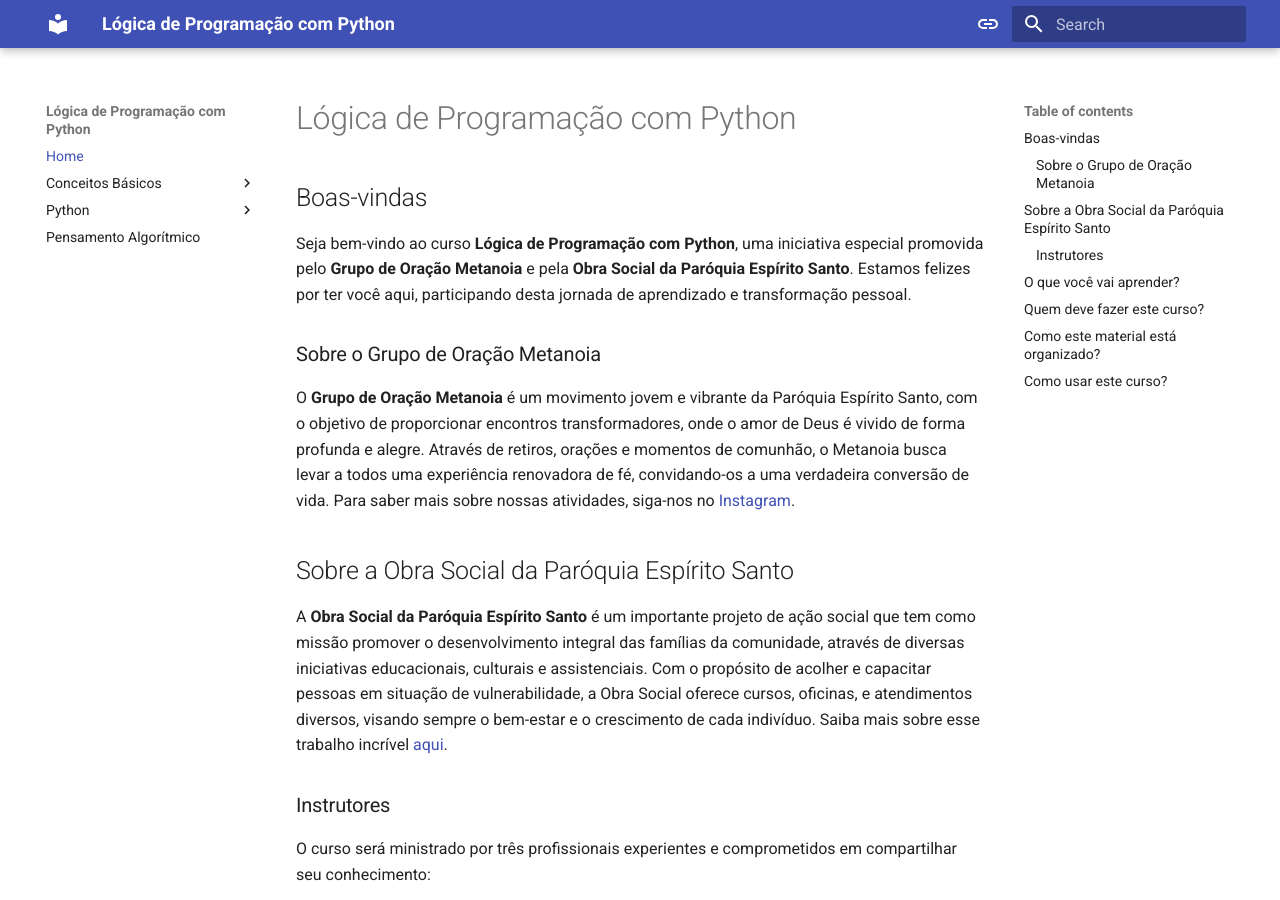
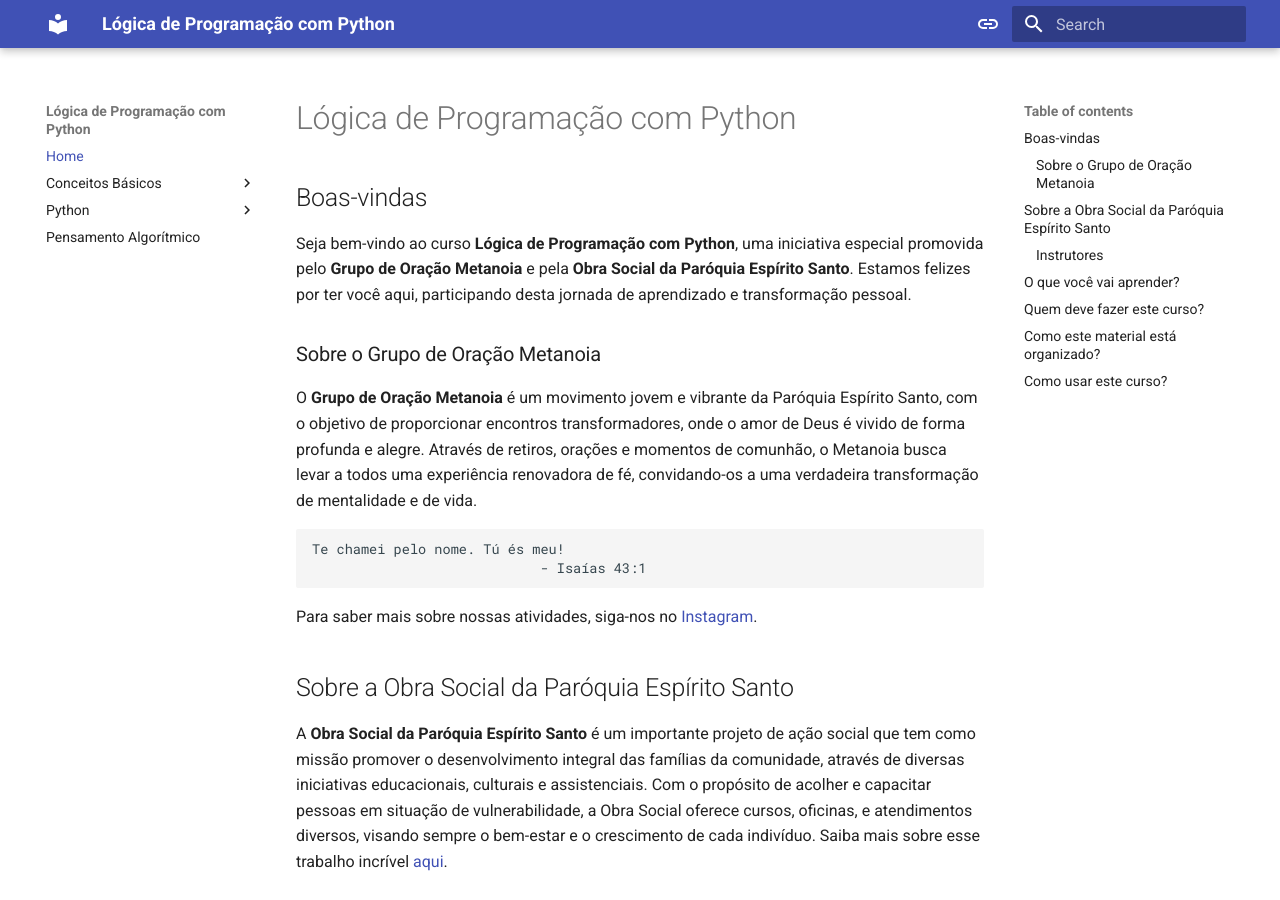
Before and after one commit to dantba/metanoia-ensina-python, an MkDocs documentation site: the page built from docs/index.md, in a window 1280 px wide and 900 px high. Built offline with MkDocs 1.6.1 and Material for MkDocs 9.7.7, drawn with Linux system fonts in a browser that asks for light colours.

Commit message:
add mtn versicle

````diff
--- a/docs/index.md
+++ b/docs/index.md
@@ -6,7 +6,14 @@
 
 ### Sobre o Grupo de Oração Metanoia
 
-O **Grupo de Oração Metanoia** é um movimento jovem e vibrante da Paróquia Espírito Santo, com o objetivo de proporcionar encontros transformadores, onde o amor de Deus é vivido de forma profunda e alegre. Através de retiros, orações e momentos de comunhão, o Metanoia busca levar a todos uma experiência renovadora de fé, convidando-os a uma verdadeira conversão de vida. Para saber mais sobre nossas atividades, siga-nos no [Instagram](https://www.instagram.com/metanoiapes/).
+O **Grupo de Oração Metanoia** é um movimento jovem e vibrante da Paróquia Espírito Santo, com o objetivo de proporcionar encontros transformadores, onde o amor de Deus é vivido de forma profunda e alegre. Através de retiros, orações e momentos de comunhão, o Metanoia busca levar a todos uma experiência renovadora de fé, convidando-os a uma verdadeira transformação de mentalidade e de vida.
+
+```
+Te chamei pelo nome. Tú és meu!
+                            - Isaías 43:1
+```
+
+Para saber mais sobre nossas atividades, siga-nos no [Instagram](https://www.instagram.com/metanoiapes/).
 
 ## Sobre a Obra Social da Paróquia Espírito Santo
 
````
